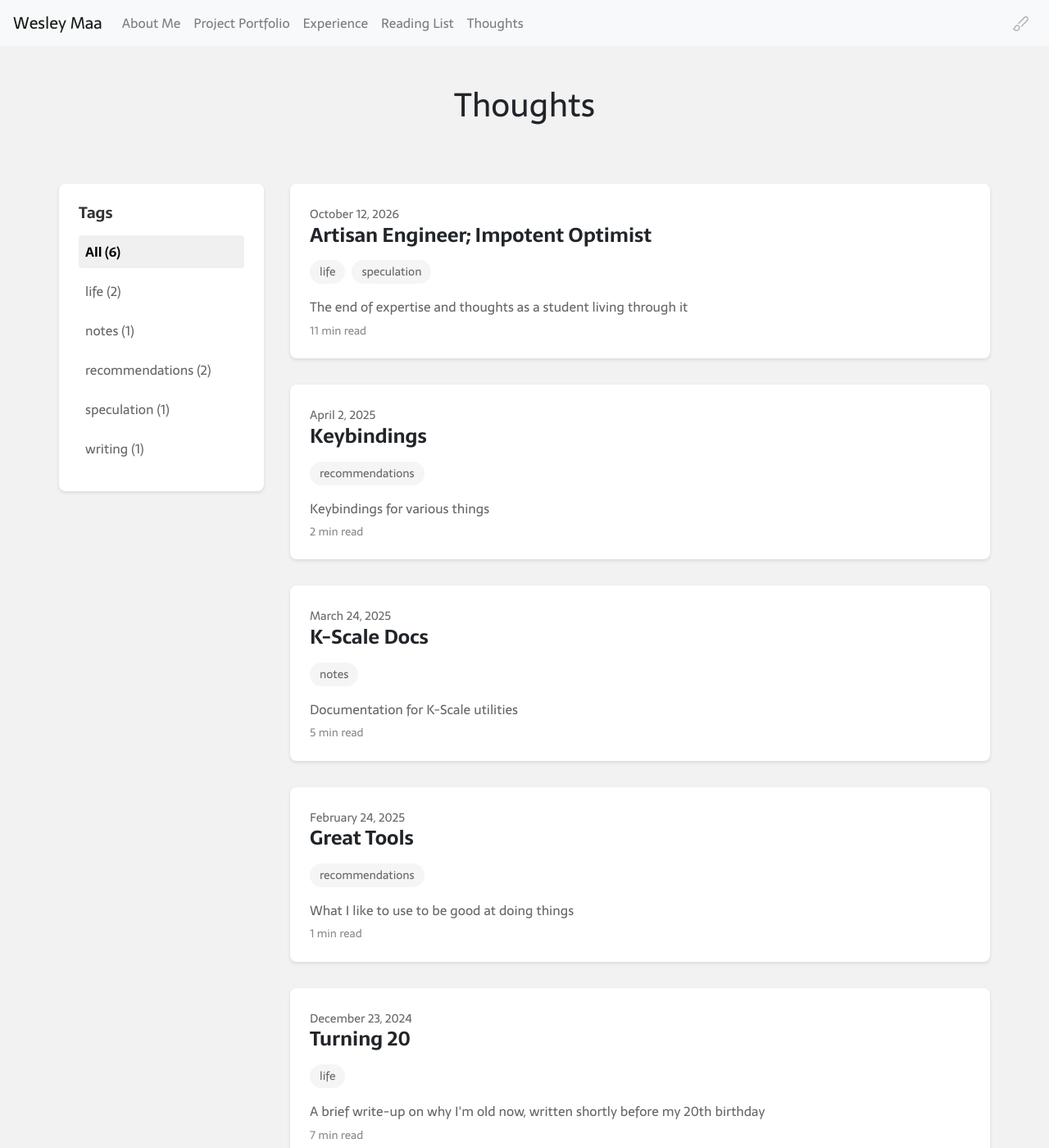
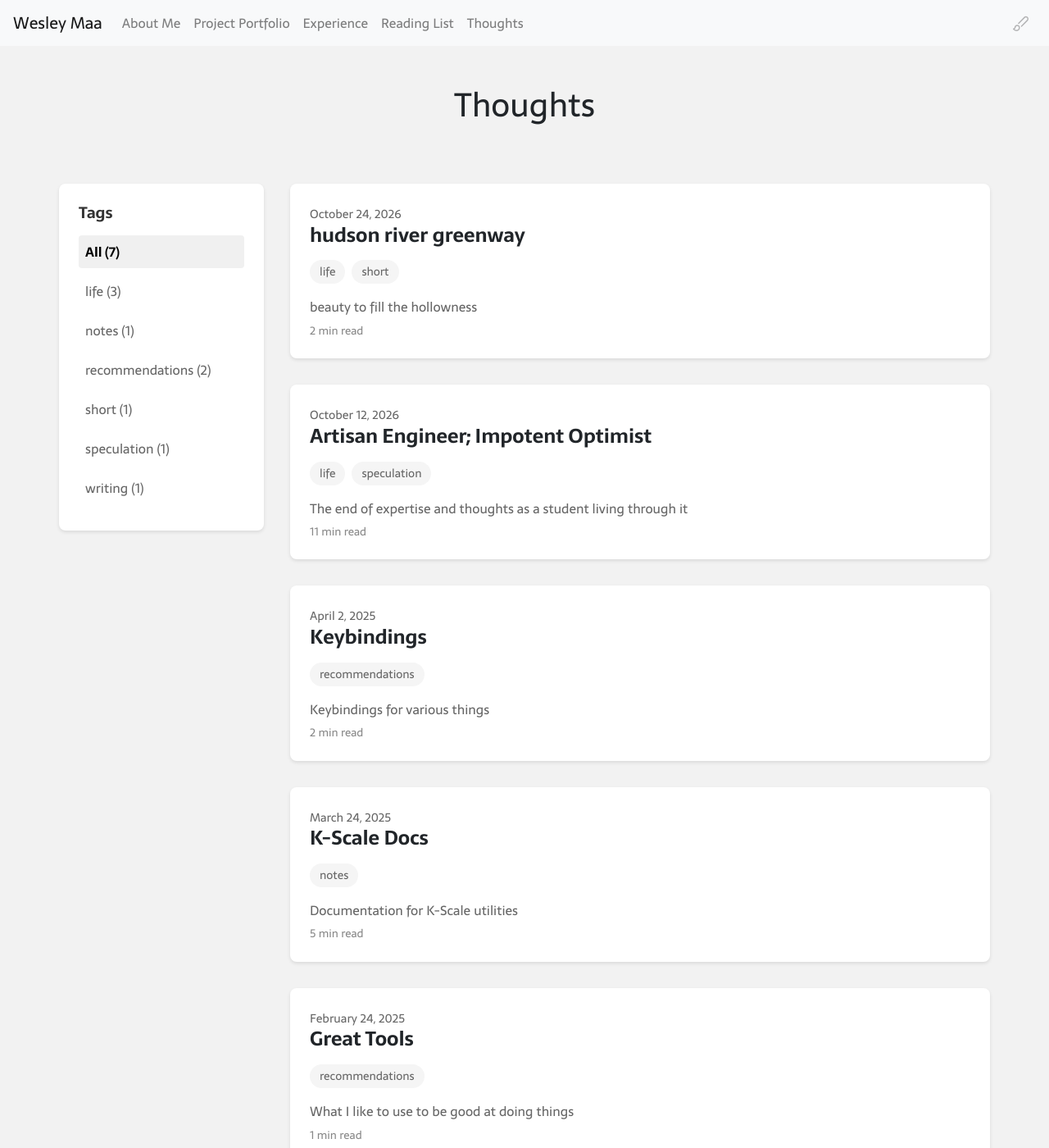
Before and after one commit to WT-MM/PortfolioSite, a Jekyll site: the page built from pages/thoughts.md, in a window 1280 px wide and 1400 px high. Shown: the whole window at 82% size. Built offline with Jekyll 4.4.1, drawn with Linux system fonts in a browser that asks for light colours; part of the change alters nothing that is shown.

Commit message:
Add hudson river greenway poem post and poem styling
Co-Authored-By: Claude Opus 5.5 (1M context) <noreply@anthropic.com>

```diff
--- /dev/null
+++ b/_posts/2026-10-24-hudson-river-greenway.md
@@ -0,0 +1,113 @@
+---
+layout: post
+title: "hudson river greenway"
+date: 2026-10-24
+permalink: /2026/10-24/hudson-river-greenway/
+description: "beauty to fill the hollowness"
+tags: [life, short]
+---
+
+<div class="poem" markdown="1">
+
+There are moments in life
+when everything is just open.
+Dizzyingly so,
+but I can't help but feel numb to it.
+
+And I fall into a deep, deep,
+depressive spell.
+
+It's strangely periodic.
+not consistent,
+but always repeating.
+I suspect it's stress, work, inadequacies,
+small little feelings of being Out-Of-Place.
+Whenever it happens, I try to leave.
+It's the only way I can remember
+what is so beautiful, so fulfilling,
+about being alive in this world.
+
+It's the mist-clouded mountaintop at night
+without nothing visible
+beyond the front windshields.
+
+A silent hill at the end of a trail.
+
+The syncopated traffic lights on an expressway.
+
+Skyscrapers,
+lit window by lit window
+in some asymmetric pattern
+yet falling into the same consistent color.
+
+---
+
+Tonight it's the water.
+Just the dark water.
+
+The wind.
+The cold.
+
+The cold always makes me feel alive.
+
+Like the rain pattering, pattering
+on a metal rooftop.
+And it's just cold.
+It's wet.
+
+And there's the silence,
+but not a true silence
+because there's always music.
+There's always music of some kind.
+
+Music is such a —
+
+There's nothing better than a cold reminder
+of how wonderful it is to be alive.
+
+---
+
+It's the blurry street lamps on the lawns of campus,
+and you're too dizzy to stand,
+and you can't do anything,
+can't help but lie on the grass
+as it turns ever later into the night,
+and ever colder.
+
+That's good.
+Because the cold is reminiscent of life.
+
+It's the pitch-black sky,
+speckled with small, pinpricks,
+countless stars.
+
+It's the silence of the beach,
+backlit by the view of humanity's grand achievements.
+Of the achievements yet to be accomplished.
+
+It's the feeling of walking amidst empty streets,
+in the early morning
+or the late night.
+
+---
+
+The one thing it isn't is people.
+The indoors.
+Home.
+
+That's the only thing it can't be.
+Because all of a sudden you forget about the world,
+and you forget about life —
+
+and then you're brought back.
+
+Back out of the cold.
+But really it's into the cold.
+
+Because it's just the cold.
+
+The emptiness is just the emptiness.
+
+Yeah. That makes sense.
+
+</div>
--- a/assets/css/thoughts.css
+++ b/assets/css/thoughts.css
@@ -511,3 +511,22 @@
   text-decoration: none;
   margin-left: 0.25rem;
 }
+
+/* Poem posts: wrap content in <div class="poem" markdown="1"> so single newlines become line breaks */
+.post-content .poem p {
+  white-space: pre-line;
+  text-align: center;
+  margin: 0 0 1.5em;
+}
+
+.post-content .poem hr {
+  border: none;
+  text-align: center;
+  margin: 2.5em 0;
+}
+
+.post-content .poem hr::after {
+  content: "* * *";
+  color: #9ca3af;
+  letter-spacing: 0.5em;
+}
```
